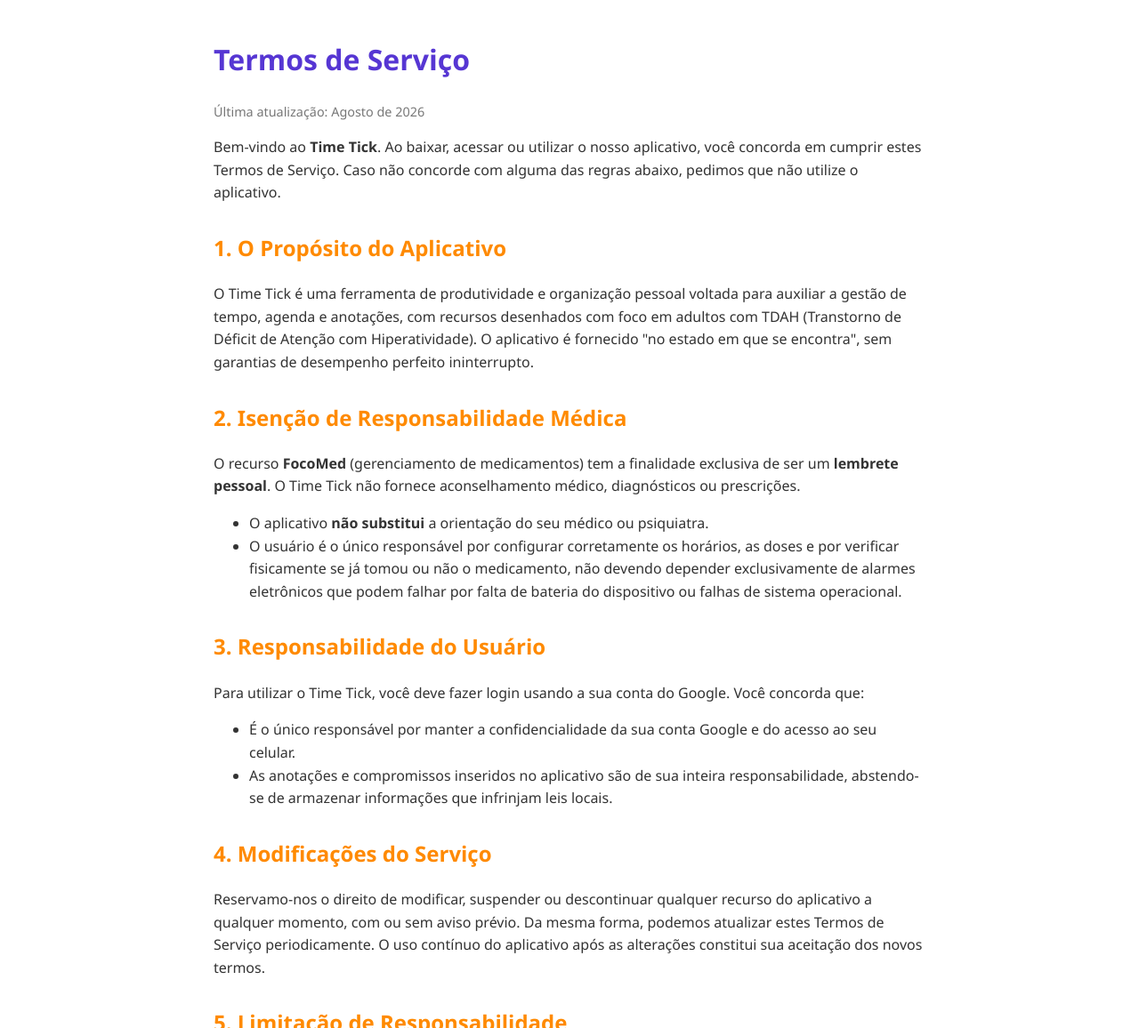
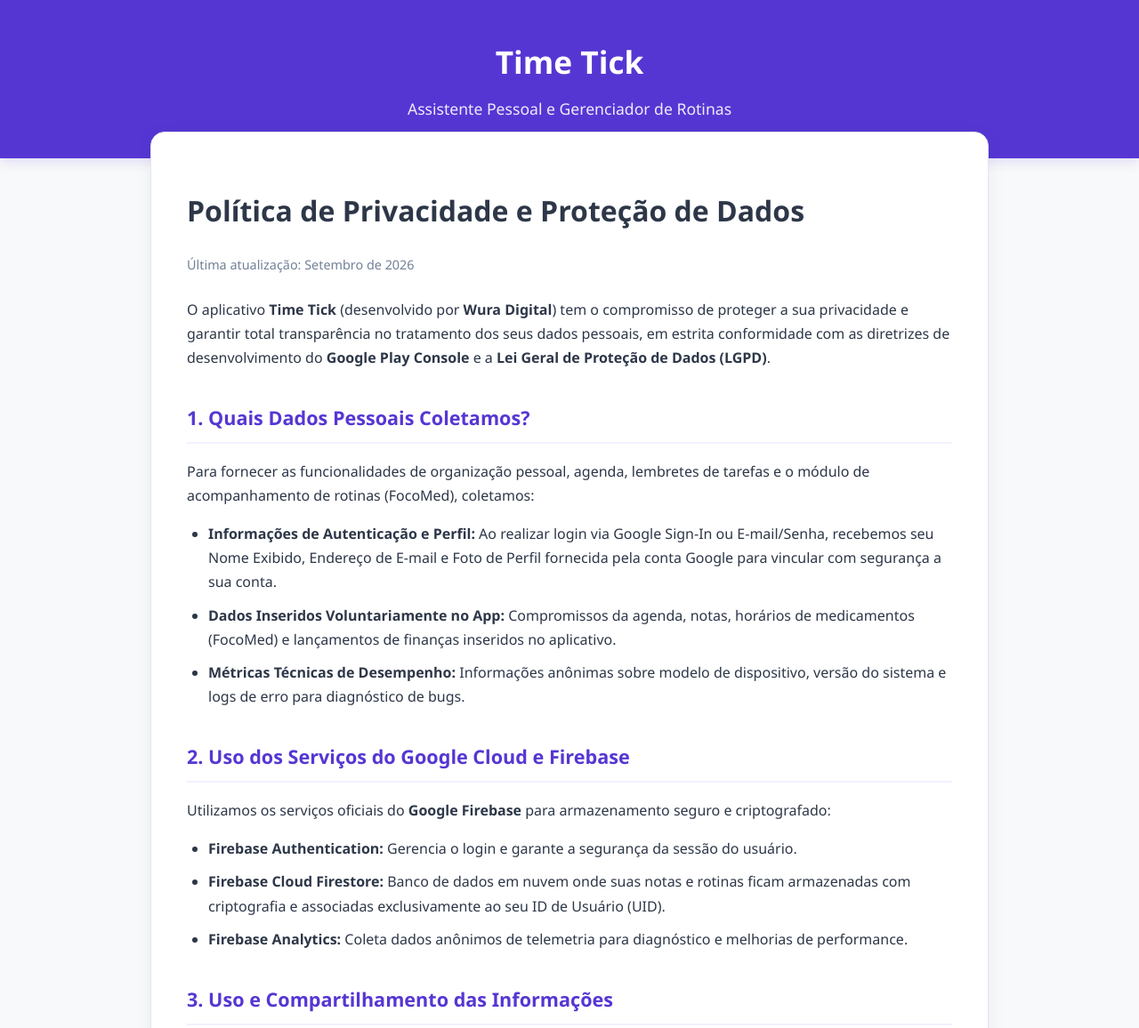
Before and after one commit to JucaBonini/timetick-privacy, a plain HTML site: page index.html in a window 1280 px wide. Shown: the top 1156 px of the page at 89% size. Drawn offline with Linux system fonts and the light colour scheme.

Commit message:
Update index.html

```diff
--- a/index.html
+++ b/index.html
@@ -3,41 +3,173 @@
 <head>
     <meta charset="UTF-8">
     <meta name="viewport" content="width=device-width, initial-scale=1.0">
-    <title>Termos de Serviço - Time Tick</title>
+    <title>Política de Privacidade e Proteção de Dados — Time Tick</title>
     <style>
-        body { font-family: 'Segoe UI', Tahoma, Geneva, Verdana, sans-serif; line-height: 1.6; color: #333; max-width: 800px; margin: 0 auto; padding: 20px; }
-        h1 { color: #5636D3; }
-        h2 { color: #FF8A00; margin-top: 30px; }
-        .last-updated { color: #777; font-size: 0.9em; }
+        :root {
+            --primary: #5636D3;
+            --primary-hover: #4325BD;
+            --secondary: #FF8A00;
+            --text: #2D3748;
+            --bg: #F8F9FA;
+            --card-bg: #FFFFFF;
+            --border: #E2E8F0;
+        }
+
+        body {
+            font-family: 'Segoe UI', system-ui, -apple-system, Roboto, Helvetica, Arial, sans-serif;
+            line-height: 1.7;
+            color: var(--text);
+            background-color: var(--bg);
+            margin: 0;
+            padding: 0;
+        }
+
+        header {
+            background-color: var(--primary);
+            color: white;
+            padding: 40px 20px;
+            text-align: center;
+            box-shadow: 0 4px 12px rgba(86, 54, 211, 0.15);
+        }
+
+        header h1 {
+            margin: 0 0 8px 0;
+            font-size: 2.2rem;
+            font-weight: 800;
+        }
+
+        header p {
+            margin: 0;
+            opacity: 0.9;
+            font-size: 1.1rem;
+        }
+
+        .container {
+            max-width: 860px;
+            margin: -30px auto 40px auto;
+            padding: 40px;
+            background: var(--card-bg);
+            border-radius: 16px;
+            box-shadow: 0 4px 20px rgba(0,0,0,0.06);
+            border: 1px solid var(--border);
+        }
+
+        .last-updated {
+            color: #718096;
+            font-size: 0.9em;
+            font-weight: 500;
+            margin-bottom: 24px;
+        }
+
+        h2 {
+            color: var(--primary);
+            margin-top: 36px;
+            border-bottom: 2px solid #F3F0FF;
+            padding-bottom: 8px;
+            font-size: 1.35rem;
+        }
+
+        .highlight-box {
+            background-color: #F3F0FF;
+            border-left: 4px solid var(--primary);
+            padding: 18px 22px;
+            border-radius: 8px;
+            margin: 20px 0;
+        }
+
+        .alert-box {
+            background-color: #FFF5EB;
+            border-left: 4px solid var(--secondary);
+            padding: 18px 22px;
+            border-radius: 8px;
+            margin: 20px 0;
+        }
+
+        ul {
+            padding-left: 24px;
+        }
+
+        li {
+            margin-bottom: 10px;
+        }
+
+        a {
+            color: var(--primary);
+            text-decoration: underline;
+            font-weight: 600;
+        }
+
+        a:hover {
+            color: var(--primary-hover);
+        }
+
+        footer {
+            text-align: center;
+            padding: 24px;
+            color: #A0AEC0;
+            font-size: 0.85rem;
+            border-top: 1px solid var(--border);
+            background: var(--card-bg);
+        }
     </style>
 </head>
 <body>
-    <h1>Termos de Serviço</h1>
-    <p class="last-updated">Última atualização: Agosto de 2026</p>
+    <header>
+        <h1>Time Tick</h1>
+        <p>Assistente Pessoal e Gerenciador de Rotinas</p>
+    </header>
 
-    <p>Bem-vindo ao <strong>Time Tick</strong>. Ao baixar, acessar ou utilizar o nosso aplicativo, você concorda em cumprir estes Termos de Serviço. Caso não concorde com alguma das regras abaixo, pedimos que não utilize o aplicativo.</p>
+    <div class="container">
+        <h1>Política de Privacidade e Proteção de Dados</h1>
+        <p class="last-updated">Última atualização: Setembro de 2026</p>
 
-    <h2>1. O Propósito do Aplicativo</h2>
-    <p>O Time Tick é uma ferramenta de produtividade e organização pessoal voltada para auxiliar a gestão de tempo, agenda e anotações, com recursos desenhados com foco em adultos com TDAH (Transtorno de Déficit de Atenção com Hiperatividade). O aplicativo é fornecido "no estado em que se encontra", sem garantias de desempenho perfeito ininterrupto.</p>
+        <p>O aplicativo <strong>Time Tick</strong> (desenvolvido por <strong>Wura Digital</strong>) tem o compromisso de proteger a sua privacidade e garantir total transparência no tratamento dos seus dados pessoais, em estrita conformidade com as diretrizes de desenvolvimento do <strong>Google Play Console</strong> e a <strong>Lei Geral de Proteção de Dados (LGPD)</strong>.</p>
 
-    <h2>2. Isenção de Responsabilidade Médica</h2>
-    <p>O recurso <strong>FocoMed</strong> (gerenciamento de medicamentos) tem a finalidade exclusiva de ser um <strong>lembrete pessoal</strong>. O Time Tick não fornece aconselhamento médico, diagnósticos ou prescrições.</p>
-    <ul>
-        <li>O aplicativo <strong>não substitui</strong> a orientação do seu médico ou psiquiatra.</li>
-        <li>O usuário é o único responsável por configurar corretamente os horários, as doses e por verificar fisicamente se já tomou ou não o medicamento, não devendo depender exclusivamente de alarmes eletrônicos que podem falhar por falta de bateria do dispositivo ou falhas de sistema operacional.</li>
-    </ul>
+        <h2>1. Quais Dados Pessoais Coletamos?</h2>
+        <p>Para fornecer as funcionalidades de organização pessoal, agenda, lembretes de tarefas e o módulo de acompanhamento de rotinas (FocoMed), coletamos:</p>
+        <ul>
+            <li><strong>Informações de Autenticação e Perfil:</strong> Ao realizar login via Google Sign-In ou E-mail/Senha, recebemos seu Nome Exibido, Endereço de E-mail e Foto de Perfil fornecida pela conta Google para vincular com segurança a sua conta.</li>
+            <li><strong>Dados Inseridos Voluntariamente no App:</strong> Compromissos da agenda, notas, horários de medicamentos (FocoMed) e lançamentos de finanças inseridos no aplicativo.</li>
+            <li><strong>Métricas Técnicas de Desempenho:</strong> Informações anônimas sobre modelo de dispositivo, versão do sistema e logs de erro para diagnóstico de bugs.</li>
+        </ul>
 
-    <h2>3. Responsabilidade do Usuário</h2>
-    <p>Para utilizar o Time Tick, você deve fazer login usando a sua conta do Google. Você concorda que:</p>
-    <ul>
-        <li>É o único responsável por manter a confidencialidade da sua conta Google e do acesso ao seu celular.</li>
-        <li>As anotações e compromissos inseridos no aplicativo são de sua inteira responsabilidade, abstendo-se de armazenar informações que infrinjam leis locais.</li>
-    </ul>
+        <h2>2. Uso dos Serviços do Google Cloud e Firebase</h2>
+        <p>Utilizamos os serviços oficiais do <strong>Google Firebase</strong> para armazenamento seguro e criptografado:</p>
+        <ul>
+            <li><strong>Firebase Authentication:</strong> Gerencia o login e garante a segurança da sessão do usuário.</li>
+            <li><strong>Firebase Cloud Firestore:</strong> Banco de dados em nuvem onde suas notas e rotinas ficam armazenadas com criptografia e associadas exclusivamente ao seu ID de Usuário (UID).</li>
+            <li><strong>Firebase Analytics:</strong> Coleta dados anônimos de telemetria para diagnóstico e melhorias de performance.</li>
+        </ul>
 
-    <h2>4. Modificações do Serviço</h2>
-    <p>Reservamo-nos o direito de modificar, suspender ou descontinuar qualquer recurso do aplicativo a qualquer momento, com ou sem aviso prévio. Da mesma forma, podemos atualizar estes Termos de Serviço periodicamente. O uso contínuo do aplicativo após as alterações constitui sua aceitação dos novos termos.</p>
+        <h2>3. Uso e Compartilhamento das Informações</h2>
+        <div class="highlight-box">
+            <strong>Compromisso de Privacidade:</strong> Seus dados são utilizados unicamente para prestação e sincronização dos serviços do aplicativo no seu dispositivo. <strong>Nós NUNCA vendemos, alugamos, comercializamos ou compartilhamos seus dados pessoais com terceiros para fins publicitários ou de marketing.</strong>
+        </div>
 
-    <h2>5. Limitação de Responsabilidade</h2>
-    <p>Em nenhuma hipótese a equipe desenvolvedora do Time Tick será responsabilizada por perdas de dados, lucros cessantes, perda de compromissos importantes ou problemas de saúde decorrentes de alarmes perdidos. Recomendamos que dados críticos não sejam armazenados unicamente no aplicativo.</p>
+        <h2>4. Exclusão de Conta e Eliminação Definitiva de Dados</h2>
+        <div class="alert-box">
+            <p><strong>Direito de Exclusão de Dados (Conforme exigido pelo Google Play):</strong></p>
+            <p>Você pode solicitar a <strong>exclusão permanente</strong> da sua conta e de todos os dados vinculados a ela a qualquer momento.</p>
+            <p><strong>Como solicitar a exclusão:</strong></p>
+            <ul>
+                <li>Envie um e-mail para: <a href="mailto:contato@wuradigital.com">contato@wuradigital.com</a></li>
+                <li>Assunto do e-mail: <strong>"Solicitação de Exclusão de Conta - Time Tick"</strong></li>
+                <li>Informe no corpo da mensagem o e-mail cadastrado na sua conta do aplicativo.</li>
+            </ul>
+            <p>Todos os seus dados (histórico de compromissos, notas, rotinas e perfil) serão <strong>definitivamente apagados de nossos servidores no Firebase em até 5 dias úteis</strong>, sem possibilidade de recuperação.</p>
+        </div>
+
+        <h2>5. Contato do Desenvolvedor</h2>
+        <p>Se você tiver qualquer dúvida referente a esta Política de Privacidade ou ao tratamento dos seus dados:</p>
+        <ul>
+            <li><strong>Desenvolvedor:</strong> Wura Digital</li>
+            <li><strong>Aplicativo:</strong> Time Tick</li>
+            <li><strong>E-mail de Suporte:</strong> <a href="mailto:contato@wuradigital.com">contato@wuradigital.com</a></li>
+        </ul>
+    </div>
+
+    <footer>
+        &copy; 2026 Time Tick - Wura Digital. Todos os direitos reservados.
+    </footer>
 </body>
 </html>
```
